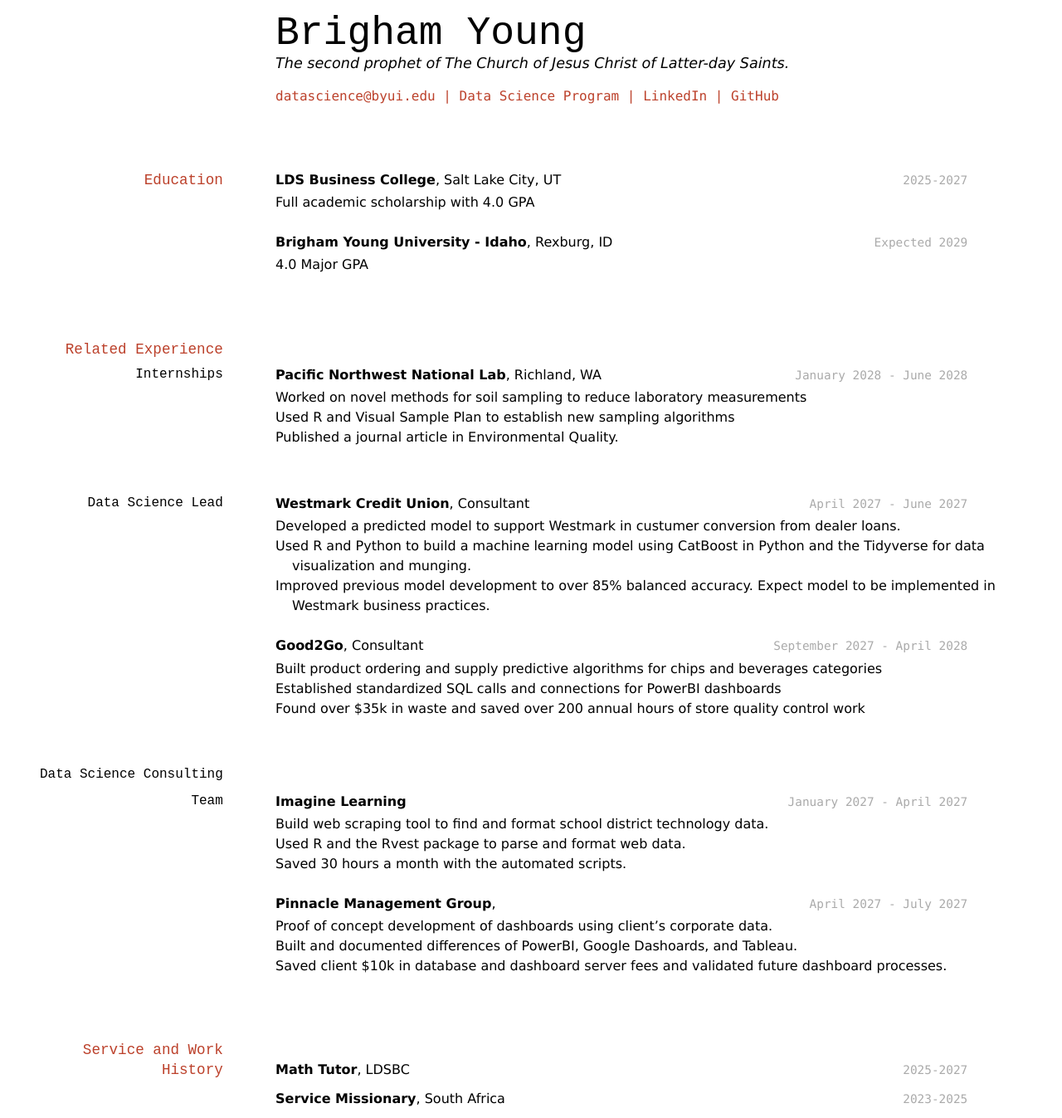
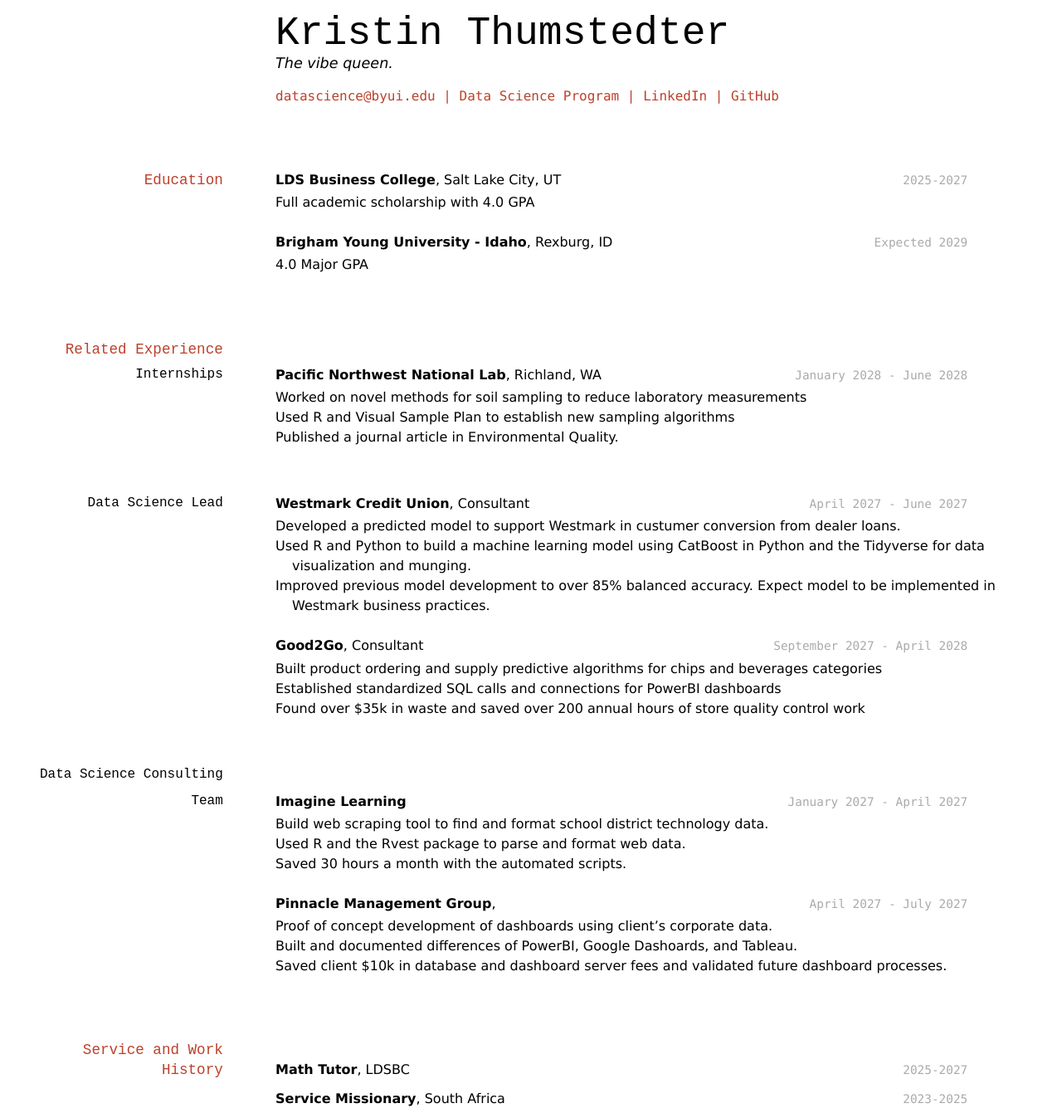
Before and after one commit to byuids-resumes/thumstedterk_resume, a Jekyll site: the page built from docs/index.md, in a window 1280 px wide. Shown: the whole page at 83% size. Built offline with Jekyll 4.4.1, drawn with Linux system fonts in a browser that asks for light colours.

Commit message:
Update index.md

```diff
--- a/docs/index.md
+++ b/docs/index.md
@@ -1,9 +1,9 @@
 ---
 layout: cv
-title: Brigham Young's Resume
+title: Kristin Thumstedter
 ---
-# Brigham Young
-The second prophet of The Church of Jesus Christ of Latter-day Saints.
+# Kristin Thumstedter
+The vibe queen.
 
 <div id="webaddress">
 <a href="datascience@byui.edu">datascience@byui.edu</a>
```
